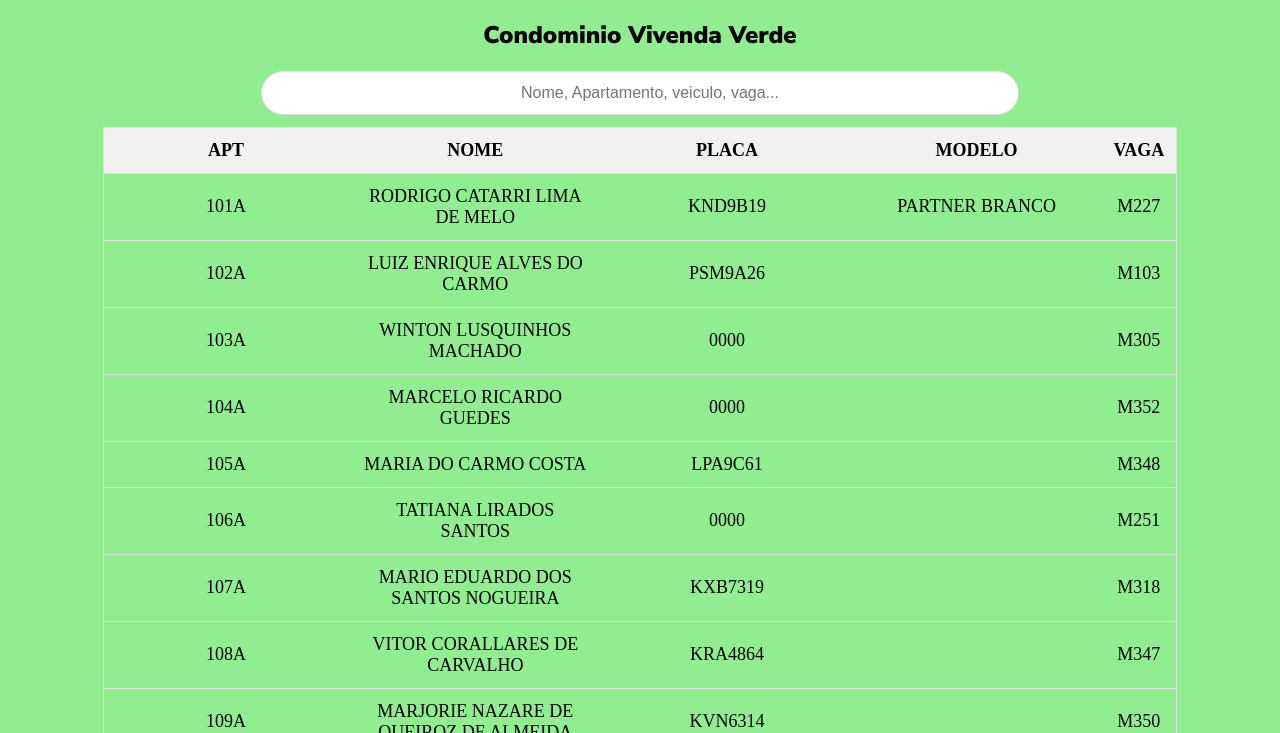
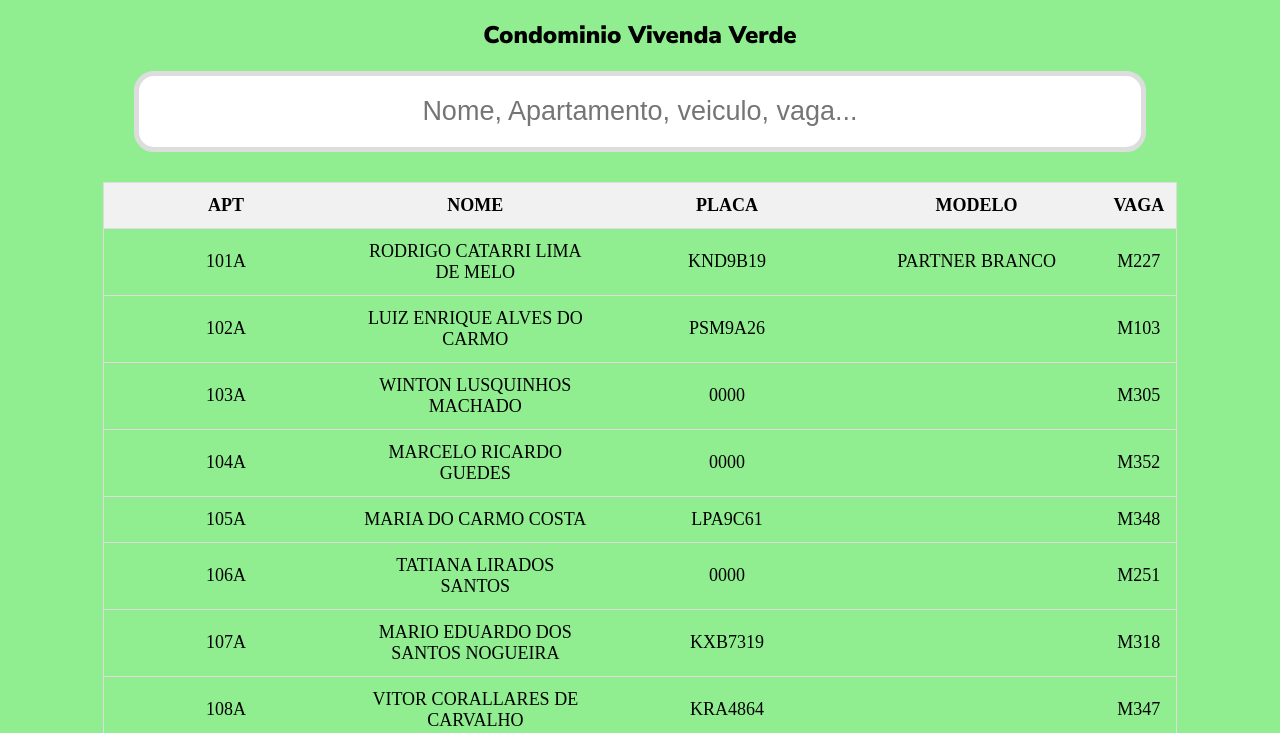
Before and after one commit to ozeiasbest/portaria, a plain HTML site: page 01.html in a window 1280 px wide. Shown: the part 67-800 px from the top of the page. Drawn offline with Linux system fonts and the light colour scheme.

Commit message:
Update 01.html

```diff
--- a/01.html
+++ b/01.html
@@ -30,12 +30,12 @@ body,#artInput{text-align: center;}
   background-position: 10px 10px;;
   background-repeat: repeat;
   background-size: 25px;
-  width: 60%;
-  font-size: 16px;
-  padding: 12px 20px 12px 40px;
-  border: 1px solid #ddd;
-  margin-bottom: 12px;
-  border-radius: 25px;
+  width: 80%;
+  font-size: 27px;
+  padding: 20px 20px 20px 20px;
+  border: 5px solid #ddd;
+  margin-bottom: 30px;
+  border-radius: 20px;
 }
 #artInput:focus {
   outline:none
```
